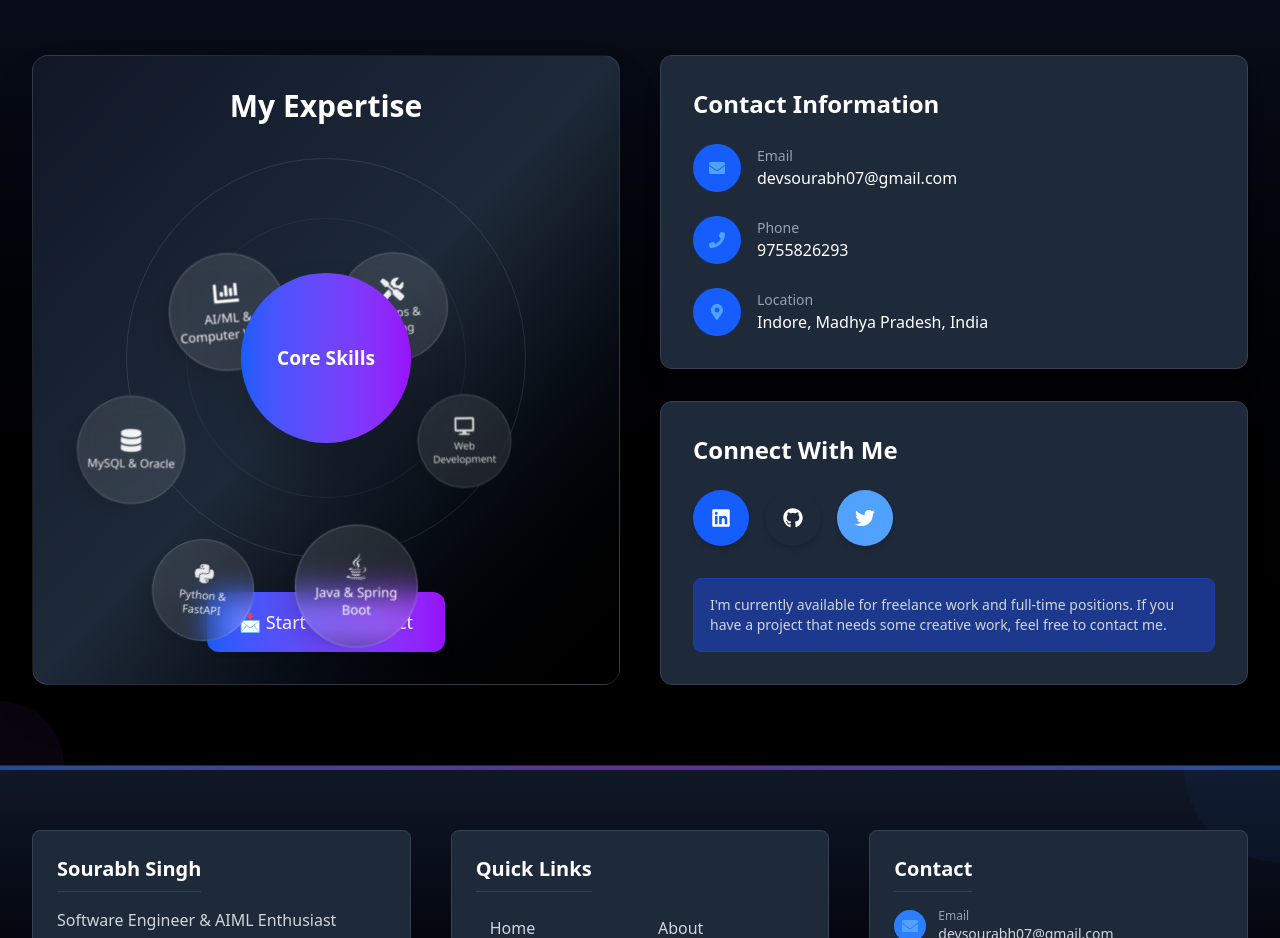
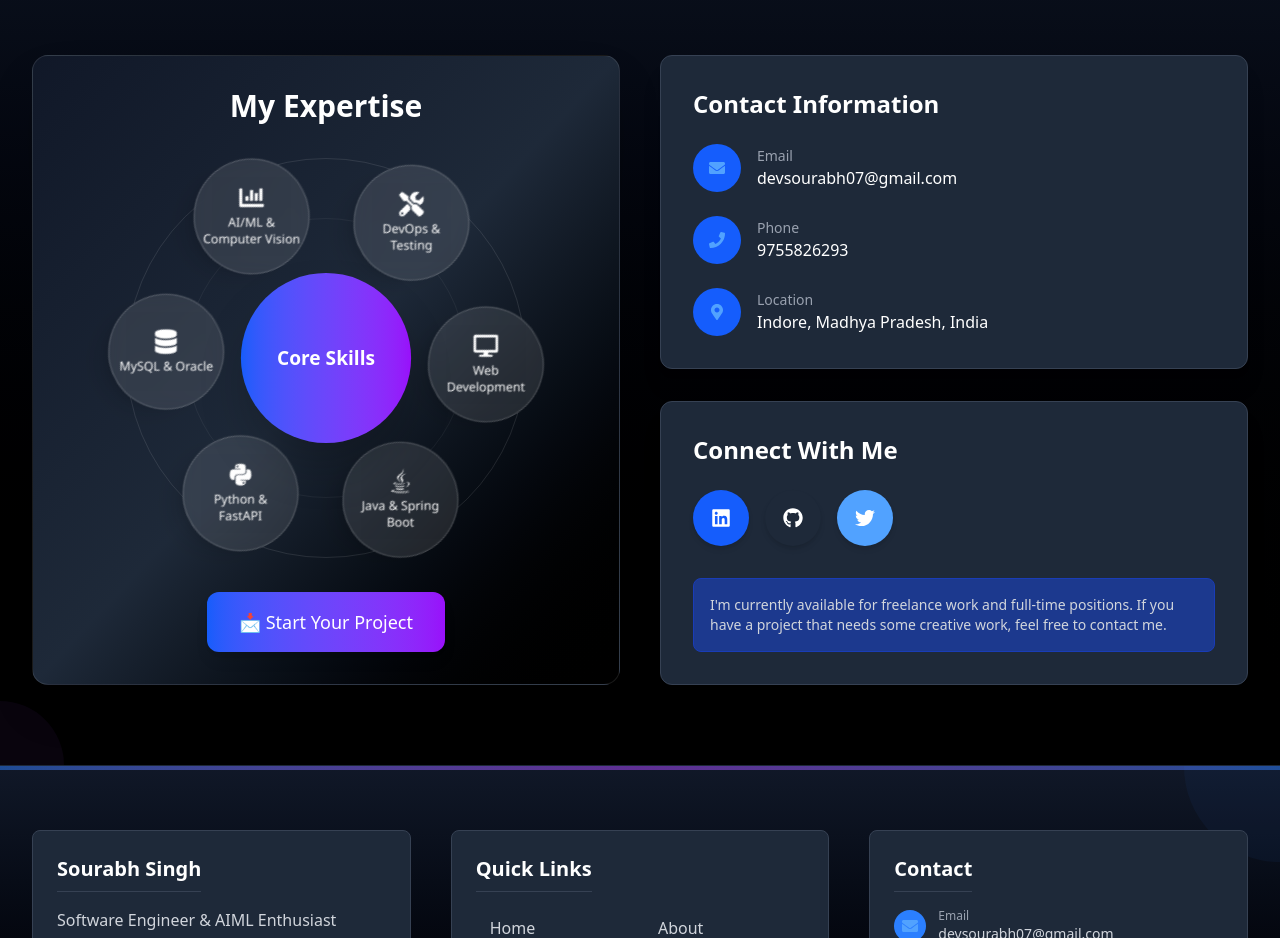
Before and after one commit to sourabhsingh88/Portfolio, a React (Vite) app: page /#/ in a window 1280 px wide. Shown: the part 6360-7298 px from the top of the page. Built offline with nearby package versions, Linux system fonts and the light colour scheme.

Commit message:
fix: TS implicit any errors

```diff
--- a/src/Sections/Contact.tsx
+++ b/src/Sections/Contact.tsx
@@ -77,6 +77,26 @@ const Contact = () => {
     { icon: <FaDesktop />, label: "Web Development", color: "from-indigo-500 to-indigo-600", delay: 1.0 }
   ];
 
+  const bubblePulseVariants = {
+    initial: { opacity: 0, scale: 0 },
+    animate: () => ({
+      opacity: 1,
+      scale: [1, 1.05, 1], // Subtle breathing effect
+      transition: {
+        scale: {
+          duration: 3,
+          repeat: Infinity,
+          ease: "easeInOut",
+
+        },
+        opacity: { duration: 0.5 }
+      }
+    }),
+    hover: {
+      scale: 1.2,
+      transition: { type: "spring", stiffness: 400, damping: 10 }
+    }
+  };
   const floatingBubbleVariants = {
     initial: () => ({
       x: 0,
@@ -167,40 +187,41 @@ const Contact = () => {
                   animate={{ rotate: 360 }}
                   transition={{ duration: 40, repeat: Infinity, ease: "linear" }}
                 >
+
                   {skillBubbles.map((skill, index) => {
+                    // Math to place bubbles evenly in a circle
                     const radius = 160;
                     const angle = (index / skillBubbles.length) * 2 * Math.PI;
-
                     const x = radius * Math.cos(angle);
                     const y = radius * Math.sin(angle);
 
                     return (
                       <motion.div
                         key={index}
-                        className="absolute w-28 h-28 rounded-full bg-white/10 backdrop-blur-lg border border-white/20 shadow-xl flex items-center justify-center"
+                        className="absolute w-24 h-24 md:w-28 md:h-28 rounded-full bg-white/10 backdrop-blur-lg border border-white/20 shadow-xl flex items-center justify-center"
+                        // Use style for the initial circular layout
                         style={{
-                          left: `calc(50% + ${x}px)`,
-                          top: `calc(50% + ${y}px)`,
-                          transform: "translate(-50%, -50%)"
+                          left: '50%',
+                          top: '50%',
+                          x: x - 56, // Centers the bubble (half of w-28 is 56px)
+                          y: y - 56,
                         }}
-                        variants={floatingBubbleVariants}
+                        variants={bubblePulseVariants}
                         initial="initial"
                         animate="animate"
                         whileHover="hover"
                         custom={index}
                       >
-                        {/* existing inner content stays same */}
-
-                        {/* Counter rotation (IMPORTANT FIX) */}
+                        {/* Counter-rotation: Keeps the icons/text from turning upside down */}
                         <motion.div
                           className="flex flex-col items-center text-white"
-                          animate={{ rotate: -360 }}
+                          animate={{ rotate: -360 }} // Must match parent duration to stay upright
                           transition={{ duration: 40, repeat: Infinity, ease: "linear" }}
                         >
                           <div className="text-2xl mb-1">{skill.icon}</div>
-                          <div className="text-xs text-center px-2">
+                          <p className="text-[10px] md:text-xs text-center px-2 font-medium">
                             {skill.label}
-                          </div>
+                          </p>
                         </motion.div>
                       </motion.div>
                     );
```
